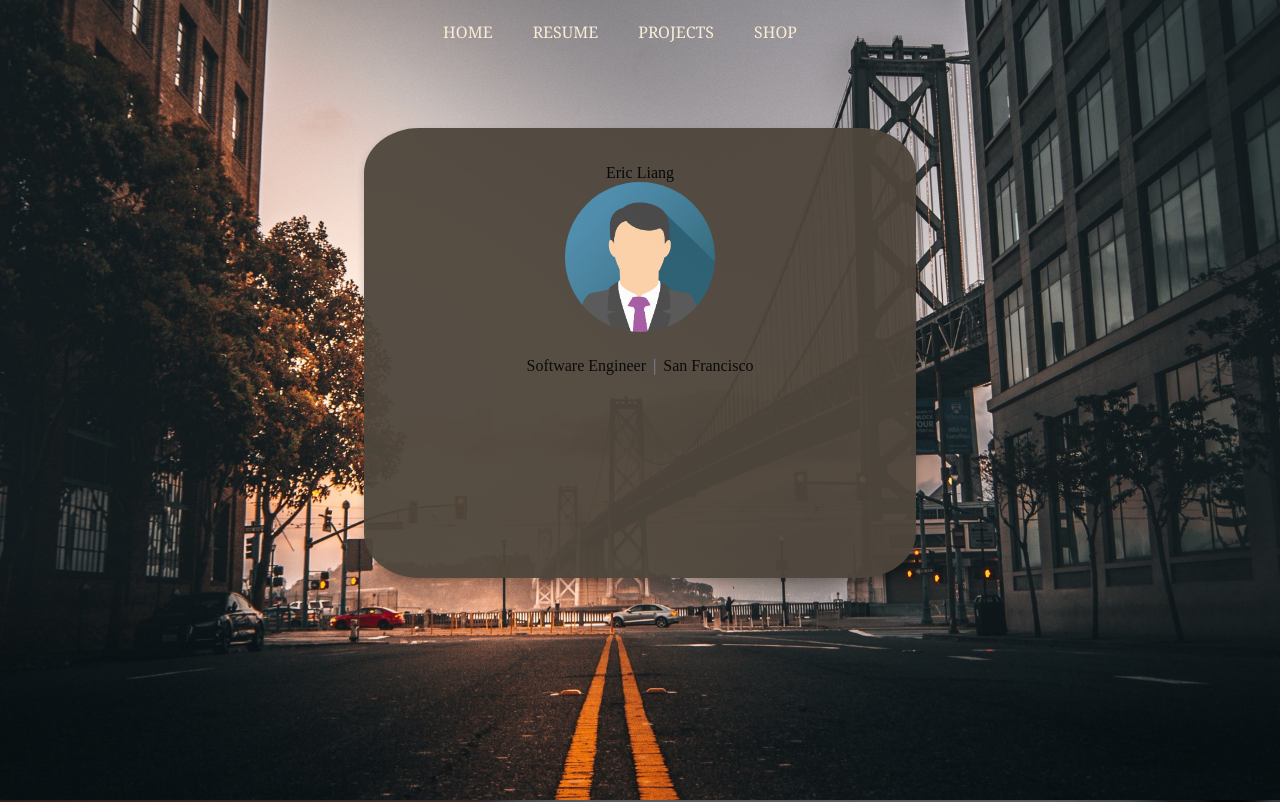
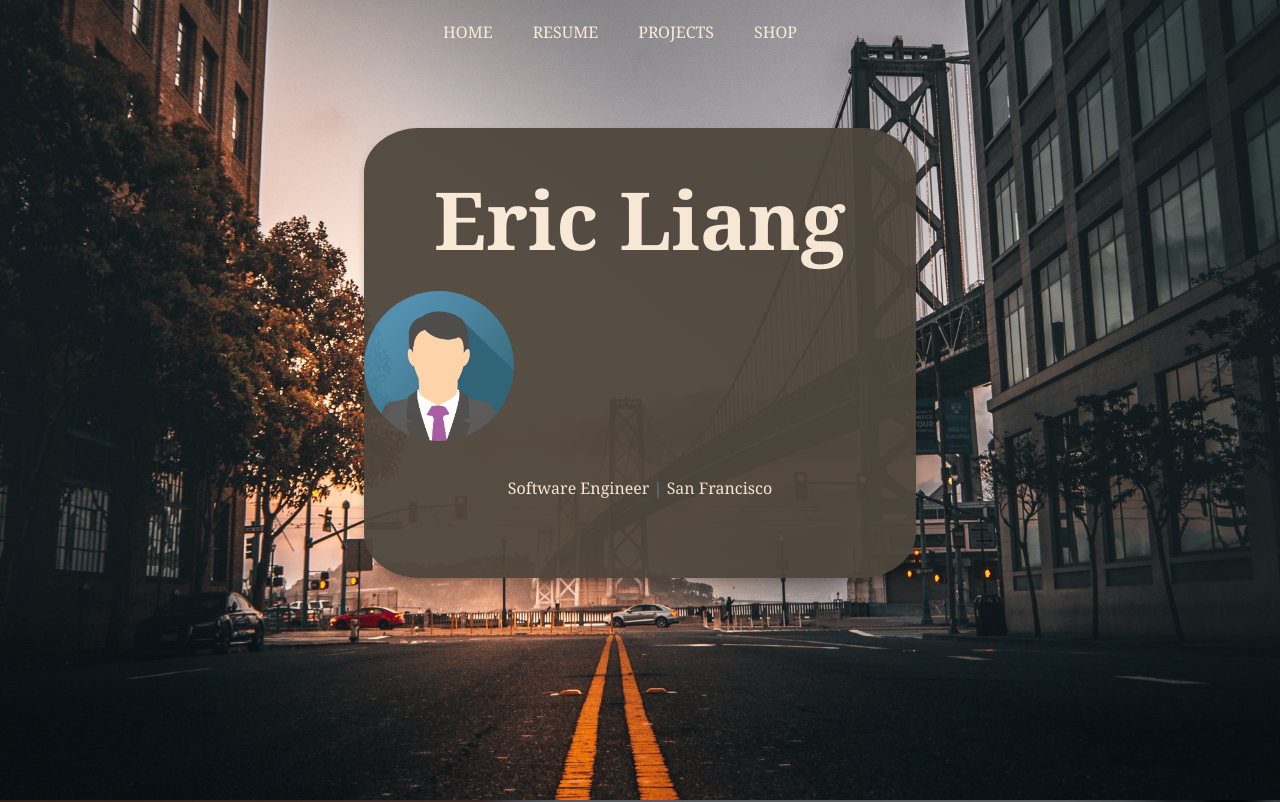
Before and after one commit to theewl/eric-site, a Gatsby site: page / in a window 1280 px wide. Shown: the top 802 px of the page. Built offline with nearby package versions, Linux system fonts and the light colour scheme; Gatsby itself is replaced by a stand-in of ours.

Commit message:
undo test

```diff
--- a/src/components/App/InfoCard/index.js
+++ b/src/components/App/InfoCard/index.js
@@ -2,7 +2,7 @@ import React from "react"
 import { makeStyles } from "@material-ui/core/styles"
 import Card from "@material-ui/core/Card"
 import avatar from "../../../images/avatar.png"
-import styled from "styled-components"
+//import useMediaQuery from '@material-ui/core/useMediaQuery';
 import { createMuiTheme } from "@material-ui/core/styles"
 
 const theme = createMuiTheme({
@@ -17,45 +17,90 @@ const theme = createMuiTheme({
   },
 })
 
-const Info = styled.div`
-  border-radius: 10%;
-  background: #4e463c;
-  text-align: -webkit-center;
-  height: 450px;
-  box-shadow: 0 4px 8px 0 rgba(0, 0, 0, 0.2);
-  transition: 0.3s;
-  animation: $fadein 1s;
-  opacity: 95%;
-  .headshot {
-    width: 150px;
-    border-radius: 50%;
-  }
-  ,
-  @media (max-width: 400px) {
-    margin-top: 50px;
-  }
-`
+const useStyles = makeStyles({
+  name: {
+    fontSize: "80px",
+    fontFamily: "Cambria",
+    fontWeight: 600,
+    color: "antiquewhite",
+    [theme.breakpoints.down("xs")]: {
+      fontSize: "50px",
+    },
+  },
+  root: {
+    borderRadius: "10%",
+    background: "#4e463c",
+    textAlign: "-webkit-center",
+    height: "450px",
+    boxShadow: "0 4px 8px 0 rgba(0,0,0,0.2)",
+    transition: "0.3s",
+    animation: "$fadein 1s",
+    opacity: "95%",
+    [theme.breakpoints.down("xs")]: {
+      marginTop: "50px",
+    },
+  },
+  headshot: {
+    width: "150px",
+    borderRadius: "50%",
+  },
+  bio: {
+    color: "antiquewhite",
+    fontFamily: "Cambria",
+    [theme.breakpoints.down("xs")]: {
+      display: "contents",
+    },
+  },
+  info: {
+    display: "grid",
+    [theme.breakpoints.down("xs")]: {
+      display: "inline-grid",
+    },
+  },
+  "@keyframes fadein": {
+    from: {
+      opacity: 0,
+    },
+    to: {
+      opacity: "95%",
+    },
+    "0%": {
+      transform: "scale(0.5,0.5)",
+    },
+    "100%": {
+      transform: "scale(1,1)",
+    },
+  },
+  divider: {
+    visibility: "initial",
+    [theme.breakpoints.down("xs")]: {
+      visibility: "hidden",
+    },
+  },
+})
 
 export default function SimpleCard() {
+  const classes = useStyles()
+
   return (
-    <Info>
+    <Card className={classes.root}>
       <br />
       <br />
-      <div>
-        <font>Eric Liang</font>
+      <div className={classes.info}>
+        <font className={classes.name}>Eric Liang</font>
         <br />
-        <img className="headshot" src={avatar} alt="pic" />
+        <img className={classes.headshot} src={avatar} alt="pic" />
         <br />
         <br />
-        <font>
+        <font className={classes.bio}>
           Software Engineer
           <font style={{ fontFamily: "Cambria", color: "slategray" }}>
-            <font> | </font>
+            <font className={classes.divider}> | </font>
           </font>{" "}
           San Francisco{" "}
           <font style={{ fontFamily: "Cambria", color: "slategray" }}></font>
         </font>
       </div>
-    </Info>
+    </Card>
   )
 }
--- a/src/pages/shop.js
+++ b/src/pages/shop.js
@@ -49,9 +49,6 @@ const useStyles = makeStyles({
 })
 
 export default function Shop() {
-  if (typeof document !== "undefined") {
-    document.body.style.margin = 0
-  }
   const classes = useStyles()
 
   return (
```
